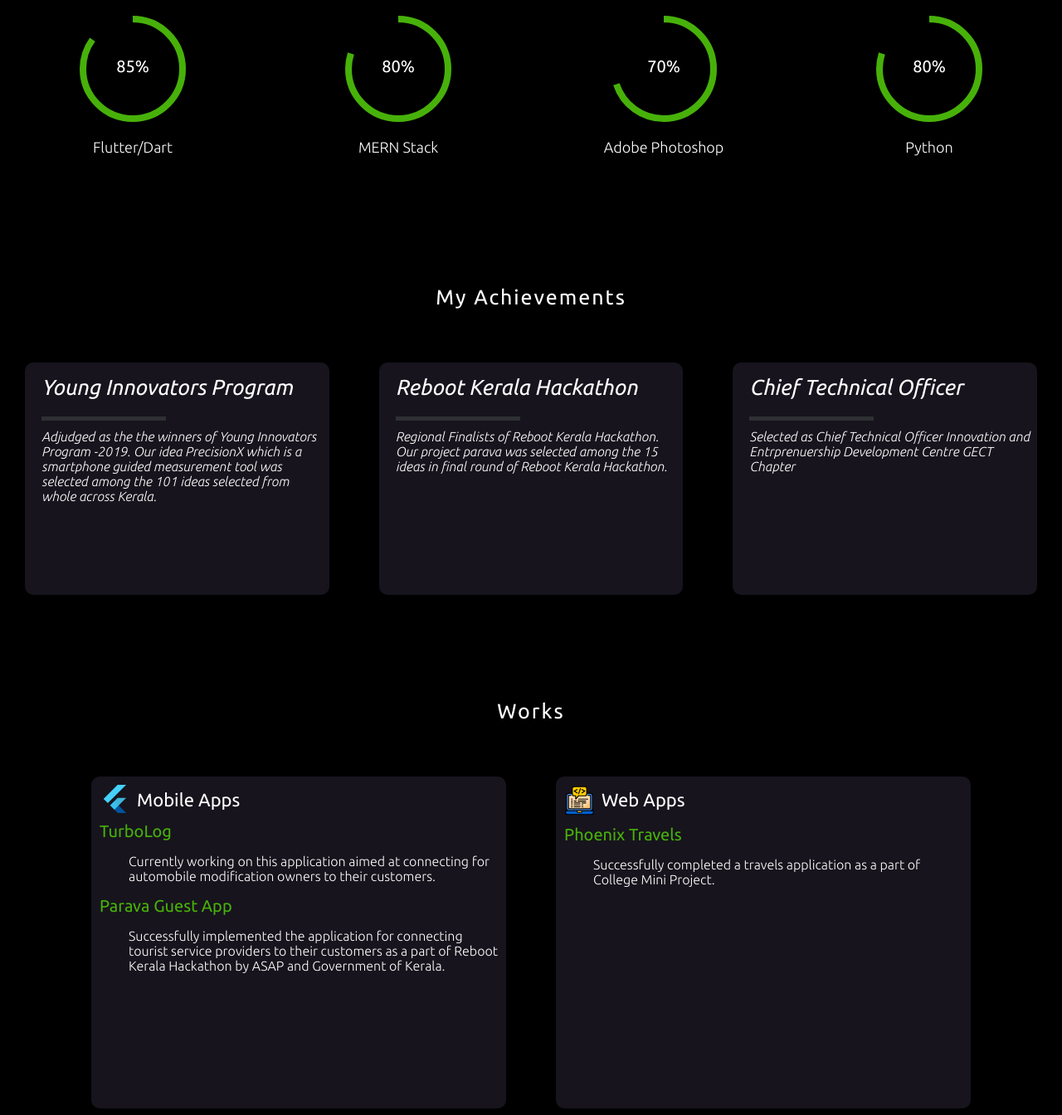
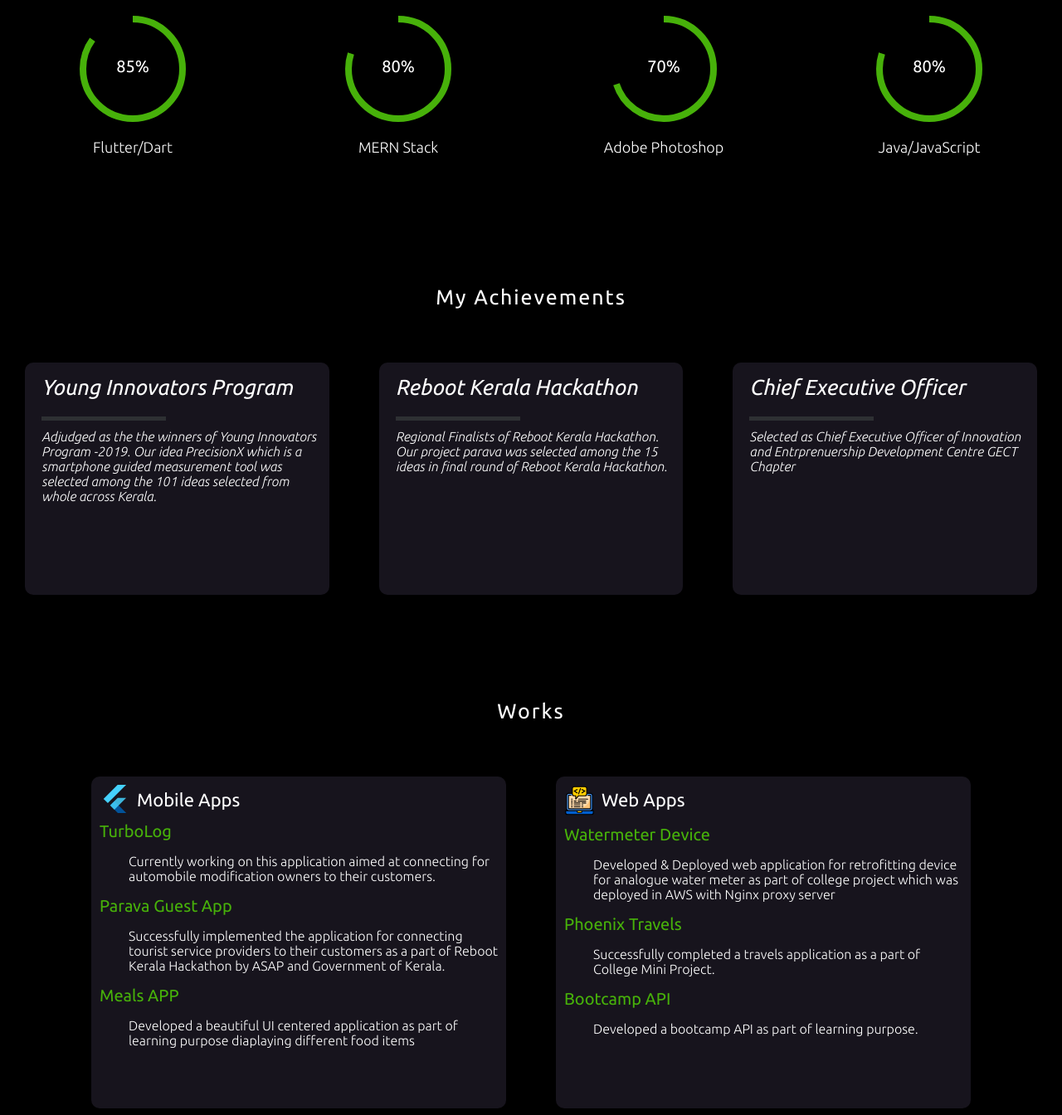
Before and after one commit to soorajB3623/soorajb3623.github.io, a plain HTML site: page index.html in a window 1280 px wide. Shown: the part 1296-2640 px from the top of the page at 83% size. Drawn offline with nearby package versions, Linux system fonts and the light colour scheme; a script that the page names is missing.

Commit message:
Update index.html

```diff
--- a/index.html
+++ b/index.html
@@ -80,7 +80,7 @@
        <h3 class="name" id='role' data-aos='fade-up' data-aos-anchor="navlinks">Full Stack Developer</h3>
 
     <div class="butt">
-            <button class="slide" onclick="window.location.href='https://drive.google.com/file/d/1tWoCGVW8HQFmzmRw1yGLiQkKO3fKQsSq/view?usp=sharing'">&nbsp;</button>
+            <button class="slide" onclick="window.location.href='https://drive.google.com/file/d/1FoV9vehHR_X1mw-FhII69e7XadKA1NjM/view?usp=sharing'">&nbsp;</button>
     </div>
     <div class="wrapper" id="about">
         <h1><a href="#" class="effect-underline">About
@@ -126,7 +126,7 @@
             <div class="graph-donut" data-percent="80" >
                <span class="percent"></span>
             </div>
-            <h3 class="graph-title">Python</h3>
+            <h3 class="graph-title">Java/JavaScript</h3>
          </div>
     </div>
 
@@ -162,13 +162,13 @@
         </h3>
         </div>
         <div class="card">
-            <h3 class="title-card">Chief Technical Officer</h3>
+            <h3 class="title-card">Chief Executive Officer</h3>
             <div class="bar-card">
               <div class="emptybar"></div>
               <div class="filledbar"></div>
 
             </div>
-            <h3 class="sub-title">Selected as Chief Technical Officer Innovation and Entrprenuership Development Centre GECT Chapter
+            <h3 class="sub-title">Selected as Chief Executive Officer of Innovation and Entrprenuership Development Centre GECT Chapter
           </div>
       </div>
 
@@ -194,15 +194,24 @@
             <h3 class="sub-title" style="margin: 0px 10px; padding: 15px; font-style: normal;">Successfully implemented the application for connecting tourist service providers to their customers as a part of Reboot Kerala Hackathon by ASAP and Government of Kerala.
 
           </h3>
+             <h2 class="project-title"><a href="https://github.com/soorajB3623/meals-App">Meals APP</a></h2>
+            <h3 class="sub-title" style="margin: 0px 10px; padding: 15px; font-style: normal;">Developed a beautiful UI centered application as part of learning purpose diaplaying different food items
+
+          </h3>
         </div>
           <div class="card" style="height: 400px;">
             <div style="display: flex; margin:10px 10px">
                 <img src="assets/images/webdev.svg" alt="mern logo" style="height: 38px; width:37px; ">
                 <h3 class="title-card" style="margin-left: 35px; font-size: 22px; font-style: normal;">Web Apps</h3>
-            </div>
-
-            <h2 class="project-title"><a href="https://github.com/sbkaiprath/phoenix-travels">Phoenix Travels</a></h2>
+              </div>
+              <h2 class="project-title"><a href="https://github.com/soorajB3623/watermeter-backend">Watermeter Device</a></h2>
+            <h3 class="sub-title" style="margin: 0px 10px; padding: 15px; font-style: normal;">Developed & Deployed web application for retrofitting device for analogue water meter as part of college project which was deployed in AWS with Nginx proxy server
+          </h3>
+               <h2 class="project-title"><a href="https://github.com/sbkaiprath/phoenix-travels">Phoenix Travels</a></h2>
             <h3 class="sub-title" style="margin: 0px 10px; padding: 15px; font-style: normal;">Successfully completed a travels application as a part of College Mini Project.
+          </h3>
+               <h2 class="project-title"><a href="https://github.com/soorajB3623/Bootcamp-API">Bootcamp API</a></h2>
+            <h3 class="sub-title" style="margin: 0px 10px; padding: 15px; font-style: normal;">Developed a bootcamp API as part of learning purpose.
           </h3>
           </div>
     </div>
```
